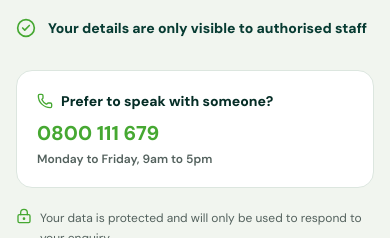
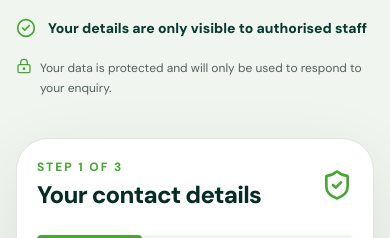
Before and after one commit to Coversure/needit-life-frontend, a Next.js app: page /get-a-quote in a window 390 px wide. Shown: the part 535-773 px from the top of the page. Built offline with nearby package versions, Linux system fonts and the light colour scheme; no server answers.

Commit message:
feat: comment out phone contact section in Get a Quote page for future reference

```diff
--- a/app/(site)/get-a-quote/page.tsx
+++ b/app/(site)/get-a-quote/page.tsx
@@ -41,7 +41,7 @@ export default function GetAQuotePage() {
               </li>
             ))}
           </ul>
-          <div className="mt-8 rounded-2xl border border-line bg-white p-5">
+          {/* <div className="mt-8 rounded-2xl border border-line bg-white p-5">
             <p className="flex items-center gap-2 text-sm font-extrabold text-forest-950">
               <Phone className="h-4 w-4 text-brand-green" /> Prefer to speak
               with someone?
@@ -55,7 +55,7 @@ export default function GetAQuotePage() {
             <p className="mt-1 text-xs font-semibold text-muted">
               {siteConfig.hours}
             </p>
-          </div>
+          </div> */}
           <p className="mt-5 flex gap-2 text-xs leading-5 text-muted">
             <LockKeyhole className="h-4 w-4 shrink-0 text-brand-green" />
             Your data is protected and will only be used to respond to your
```
